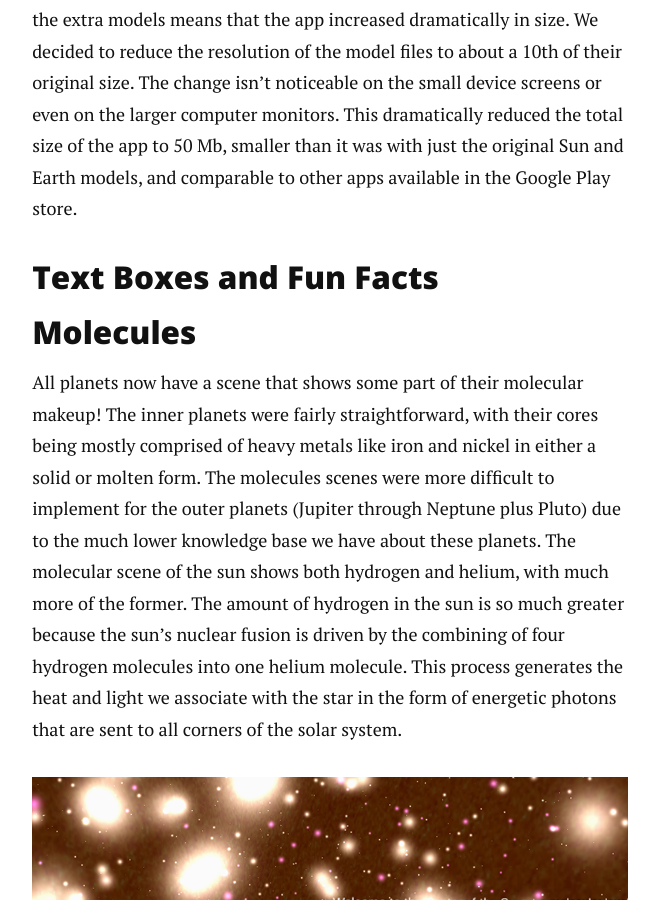
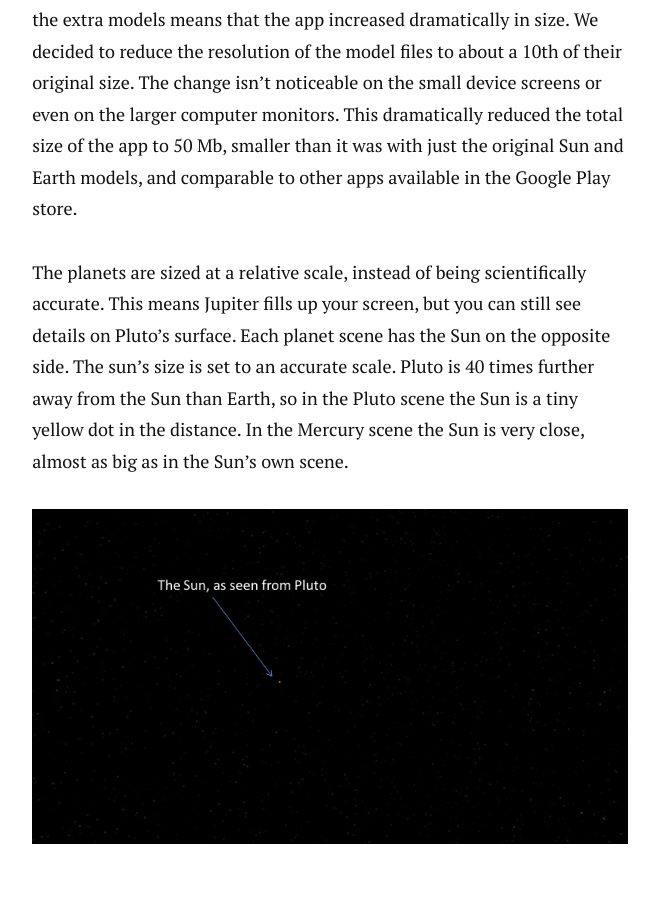
Before and after one commit to nicolem/VRUniverse, a Jekyll site: the page built from _posts/2016-5-2-the-solar-system-in-your-pocket.markdown, in a window 1280 px wide and 900 px high, scrolled down 1541 px. Shown: the whole window, without its empty margins (310-969 px from the left). Built offline with Jekyll 4.4.1, drawn with Linux system fonts in a browser that asks for light colours; nearby versions of some CDN libraries.

Commit message:
Update 2016-5-2-the-solar-system-in-your-pocket.markdown

```diff
--- a/_posts/2016-5-2-the-solar-system-in-your-pocket.markdown
+++ b/_posts/2016-5-2-the-solar-system-in-your-pocket.markdown
@@ -12,6 +12,10 @@ The end of the regular development of VRUniverse is approaching quickly. The app
 ### Main Planet Views
 
 Our project is now complete with the Sun, eight planets, and the dwarf planet Pluto.  Our outer views have models we purchased from the Unity Assets store.  We decided to purchase models because we wanted to focus on the functionality of the app instead of spending weeks developing the models ourselves.  The data for each model is from NASA surveys, and therefore scientifically accurate.  The New Horizons data for Pluto allows us to include the latest information for the whole solar system.  Adding in the extra models means that the app increased dramatically in size.  We decided to reduce the resolution of the model files to about a 10th of their original size.  The change isn’t noticeable on the small device screens or even on the larger computer monitors.  This dramatically reduced the total size of the app to 50 Mb, smaller than it was with just the original Sun and Earth models, and comparable to other apps available in the Google Play store.
+
+The planets are sized at a relative scale, instead of being scientifically accurate.  This means Jupiter fills up your screen, but you can still see details on Pluto’s surface.  Each planet scene has the Sun on the opposite side.  The sun’s size is set to an accurate scale. Pluto is 40 times further away from the Sun than Earth, so in the Pluto scene the Sun is a tiny yellow dot in the distance.  In the Mercury scene the Sun is very close, almost as big as in the Sun’s own scene.
+
+<img src="{{ '/assets/img/blog2/plutosun2d.png' | prepend: site.baseurl }}" alt="">
 
 ### Text Boxes and Fun Facts
 
```
